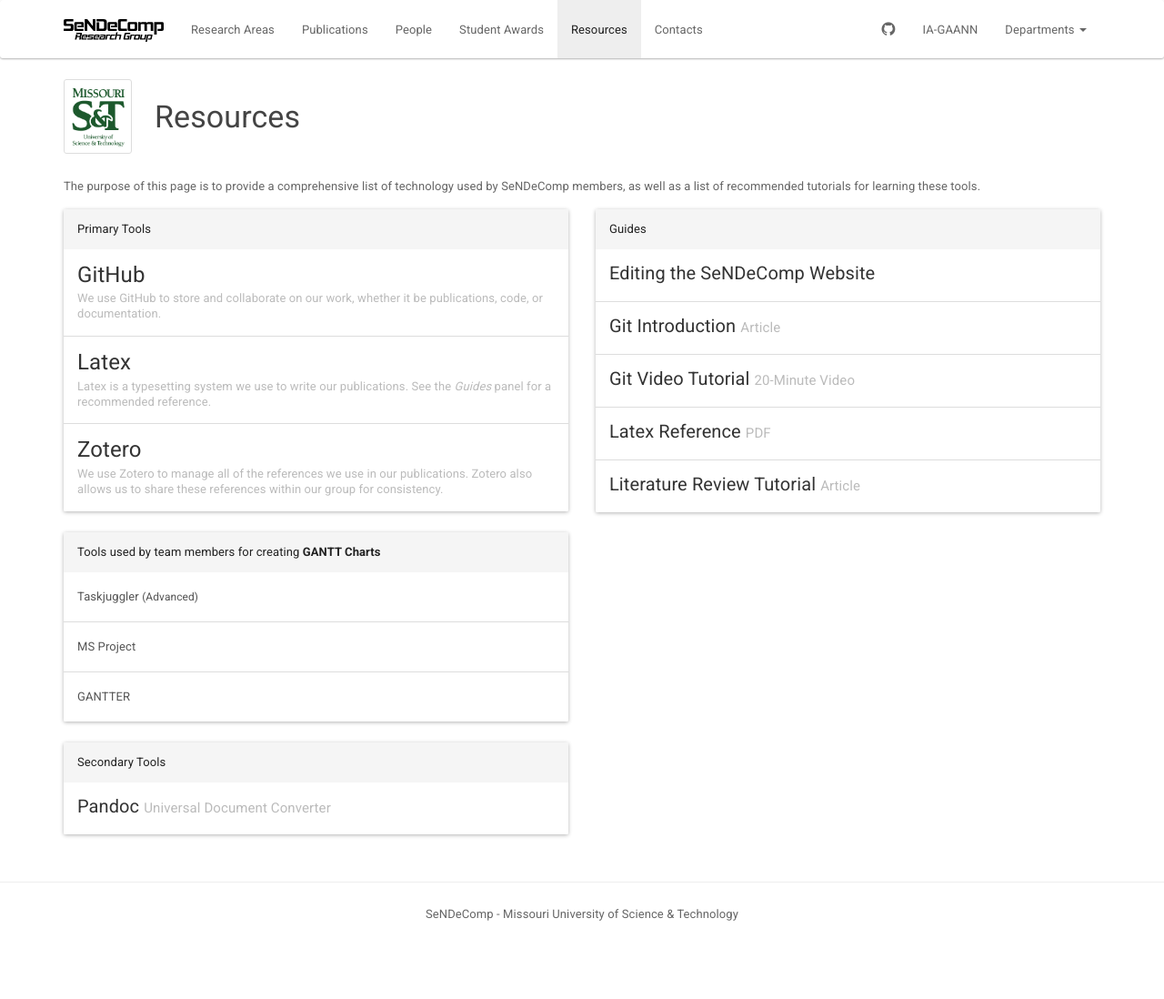
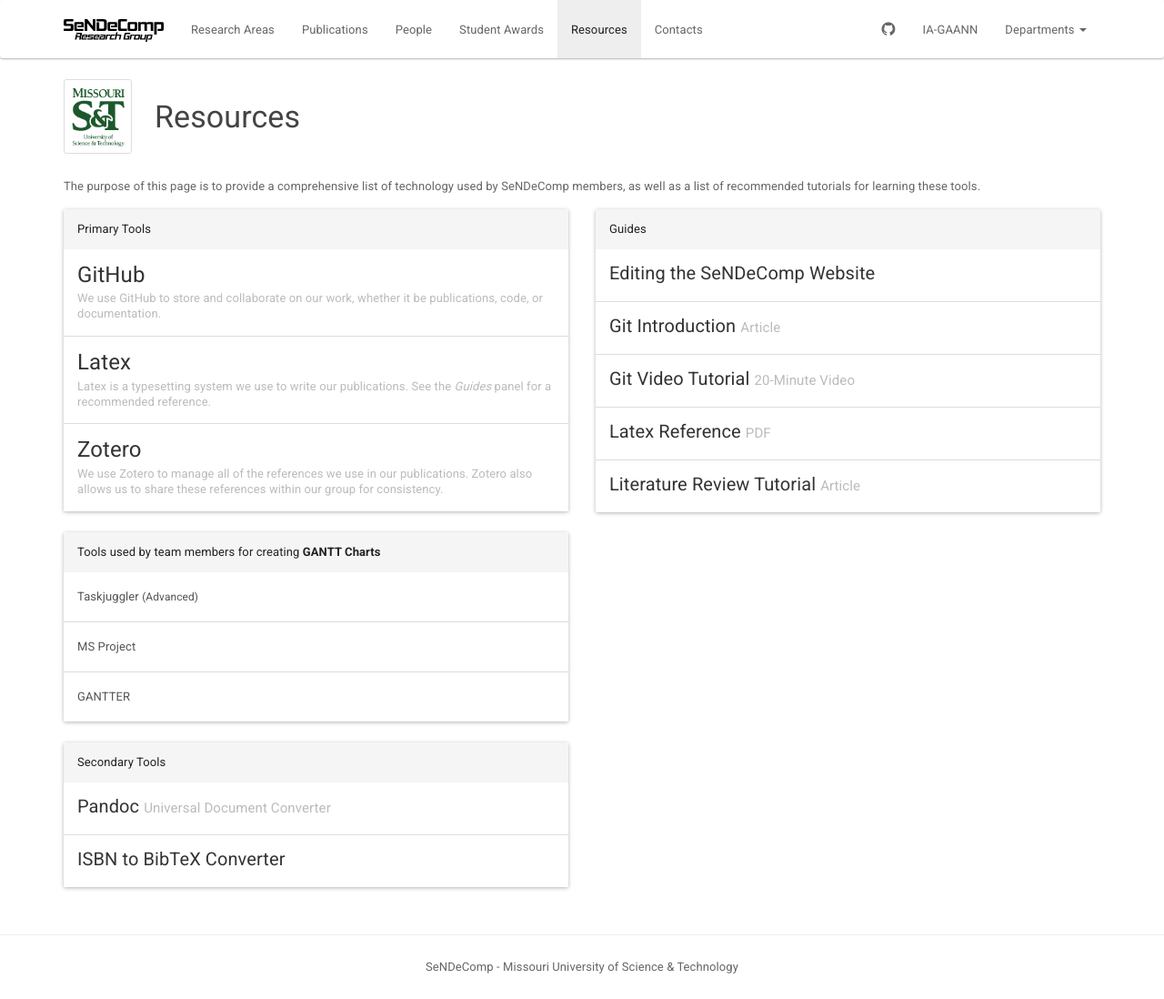
Before and after one commit to sendecomp/sendecomp-website, a Jekyll site: the page built from resources.html, in a window 1280 px wide. Shown: the whole page at 91% size. Built offline with Jekyll 4.4.1, drawn with Linux system fonts in a browser that asks for light colours; before the commit the page ends 1040 px from its top, so only the background shows below that.

Commit message:
added ISBN to BibTeX

```diff
--- a/resources.html
+++ b/resources.html
@@ -59,6 +59,9 @@ title: Resources
         <a class="list-group-item" href="http://johnmacfarlane.net/pandoc/" target="_blank">
           <h5 class="list-group-item-heading">Pandoc <small>Universal Document Converter</small></h5>
         </a>
+        <a class="list-group-item" href="http://manas.tungare.name/software/isbn-to-bibtex/" target="_blank">
+          <h5 class="list-group-item-heading">ISBN to BibTeX Converter</h5>
+        </a>
       </div>
     </div>
   </div>
```
Also changed, not shown: _data/members.yml (line endings or trailing spaces), _data/publications.yml (line endings or trailing spaces).
